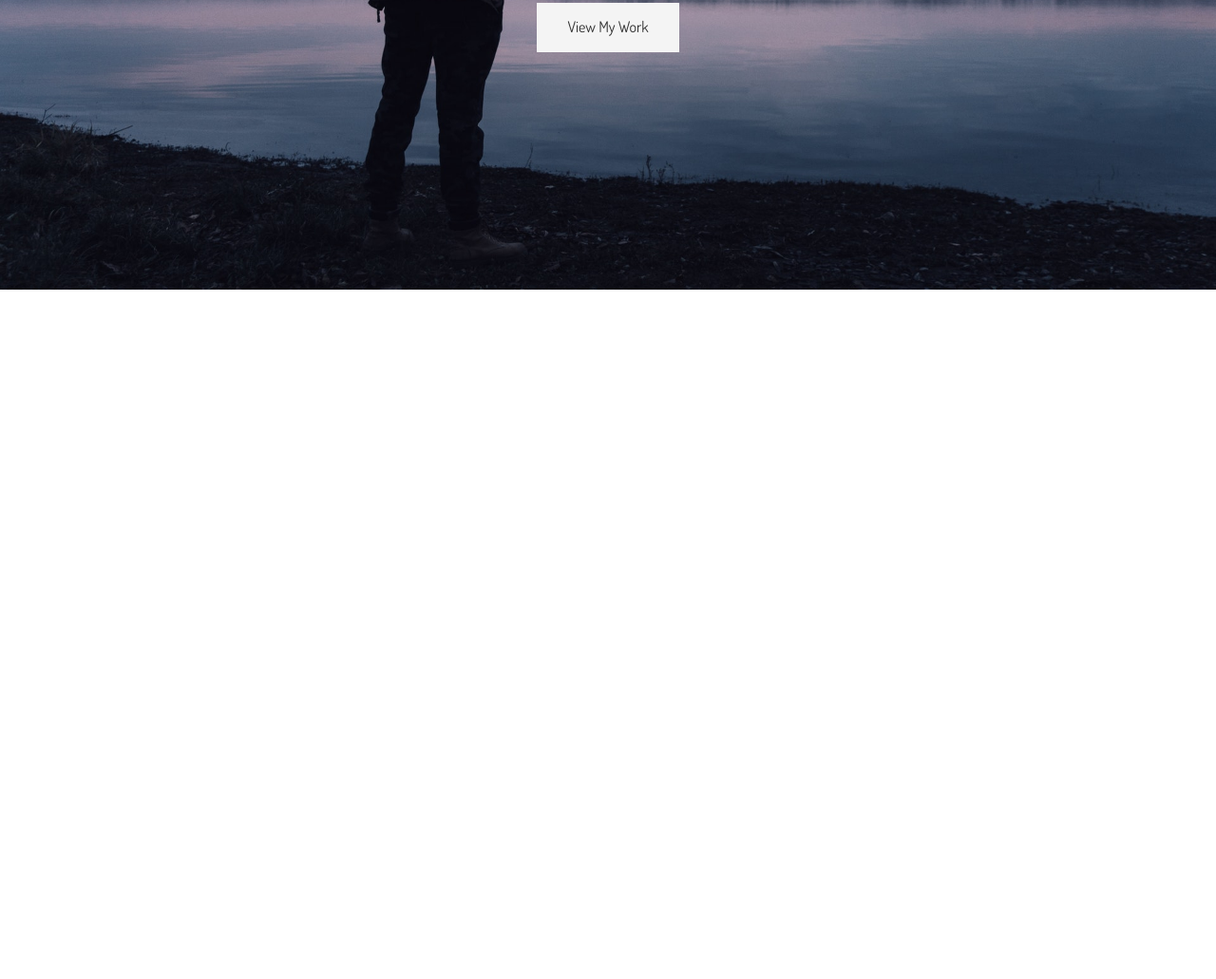
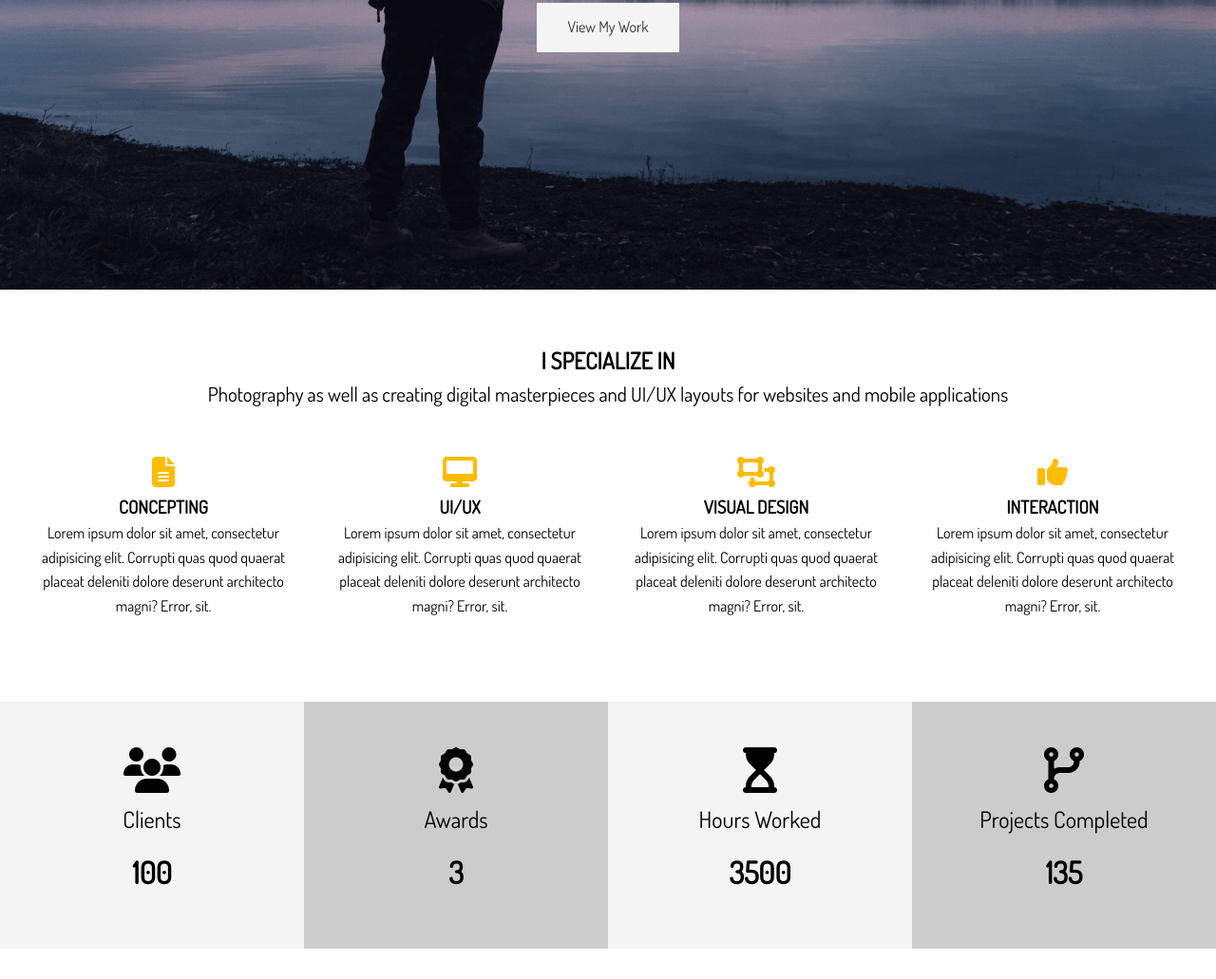
Before and after one commit to Wilder101/sassport, a website: page dist/index.html in a window 1280 px wide. Shown: the part 495-1526 px from the top of the page at 95% size. Before the commit the page ends 800 px from the top, so only its background shows below. Drawn offline with Linux system fonts and the light colour scheme.

Commit message:
Icons and stats

```diff
--- a/scss/_utilities.scss
+++ b/scss/_utilities.scss
@@ -48,3 +48,35 @@ input[class^="btn-"]:hover {
 .text-center {
     text-align: center;
 }
+
+// Padding
+.py {
+    &-1 {
+        padding: 1rem 0;
+    }
+    &-2 {
+        padding: 2rem 0;
+    }
+    &-3 {
+        padding: 3rem 0;
+    }
+    &-4 {
+        padding: 2rem 0;
+    }
+}
+
+// Margin
+.my {
+    &-1 {
+        margin: 1rem 0;
+    }
+    &-2 {
+        margin: 2rem 0;
+    }
+    &-3 {
+        margin: 3rem 0;
+    }
+    &-4 {
+        margin: 2rem 0;
+    }
+}
--- a/scss/main.scss
+++ b/scss/main.scss
@@ -91,3 +91,54 @@ img {
         }
     }
 }
+
+// Home Sections
+#home {
+    // Home Section A
+    &-a {
+        .specials {
+            margin-top: 3rem;
+            display: grid;
+            grid-gap: 1rem;
+            grid-template-columns: repeat(4, 1fr);
+
+            .fas {
+                color: $main-color;
+                padding-bottom: 0.4rem;
+            }
+        }
+    }
+
+    // Home Section B
+    &-b {
+        .stats {
+            display: grid;
+            grid-template-columns: repeat(4, 1fr);
+
+            li {
+                line-height: 2;
+
+                &.stats-title {
+                    font-size: 1.5rem;
+                }
+
+                &.stats-number {
+                    font-size: 2rem;
+                    font-weight: bold;
+                }
+            }
+
+            div {
+                padding: 3rem 0;
+
+                &:nth-child(odd) {
+                    background: $light-color;
+                }
+
+                &:nth-child(even) {
+                    background: $medium-color;
+                }
+            }
+        }
+    }
+}
```
Also changed, not shown: dist/css/main.css, dist/index.html.
